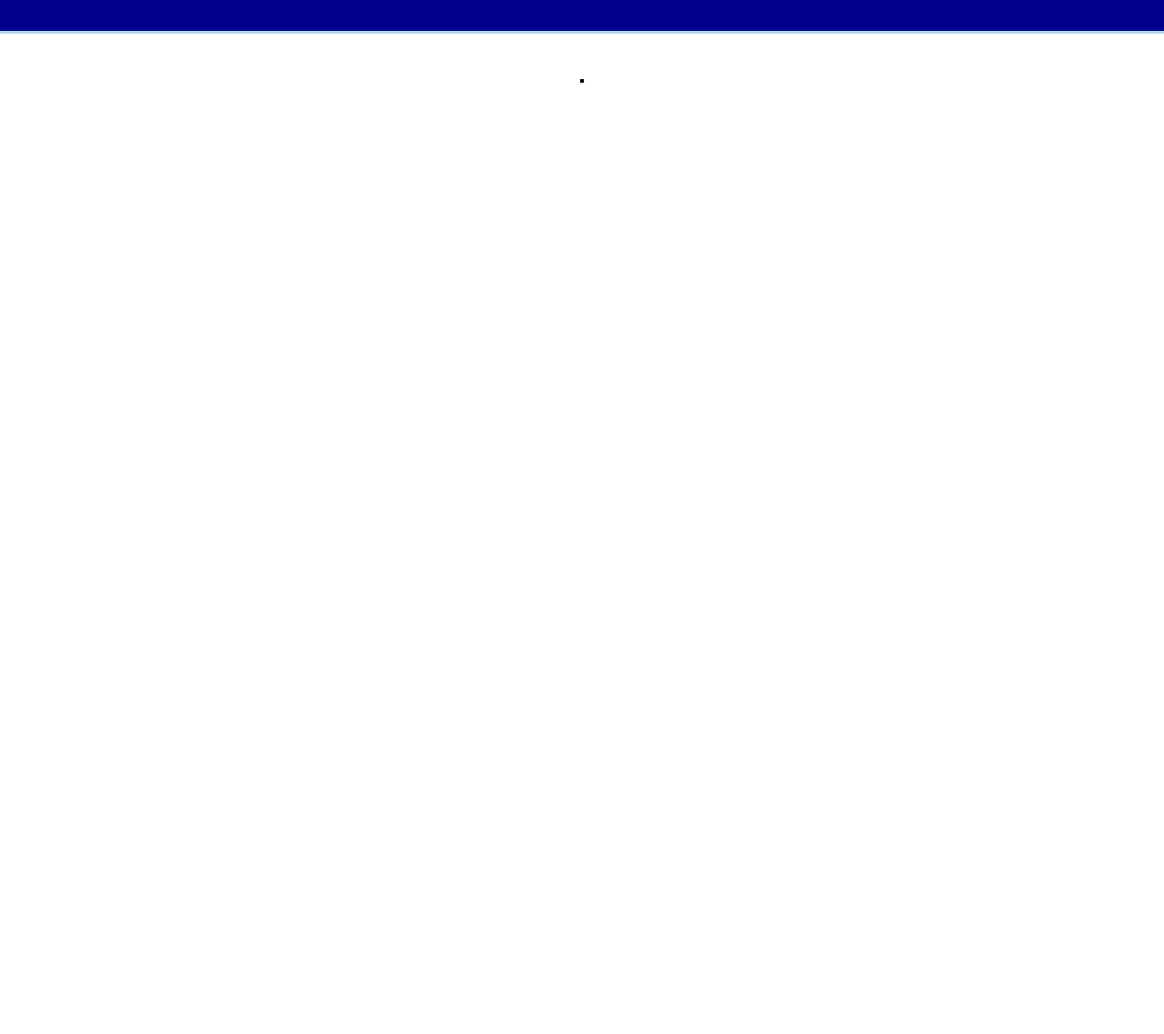
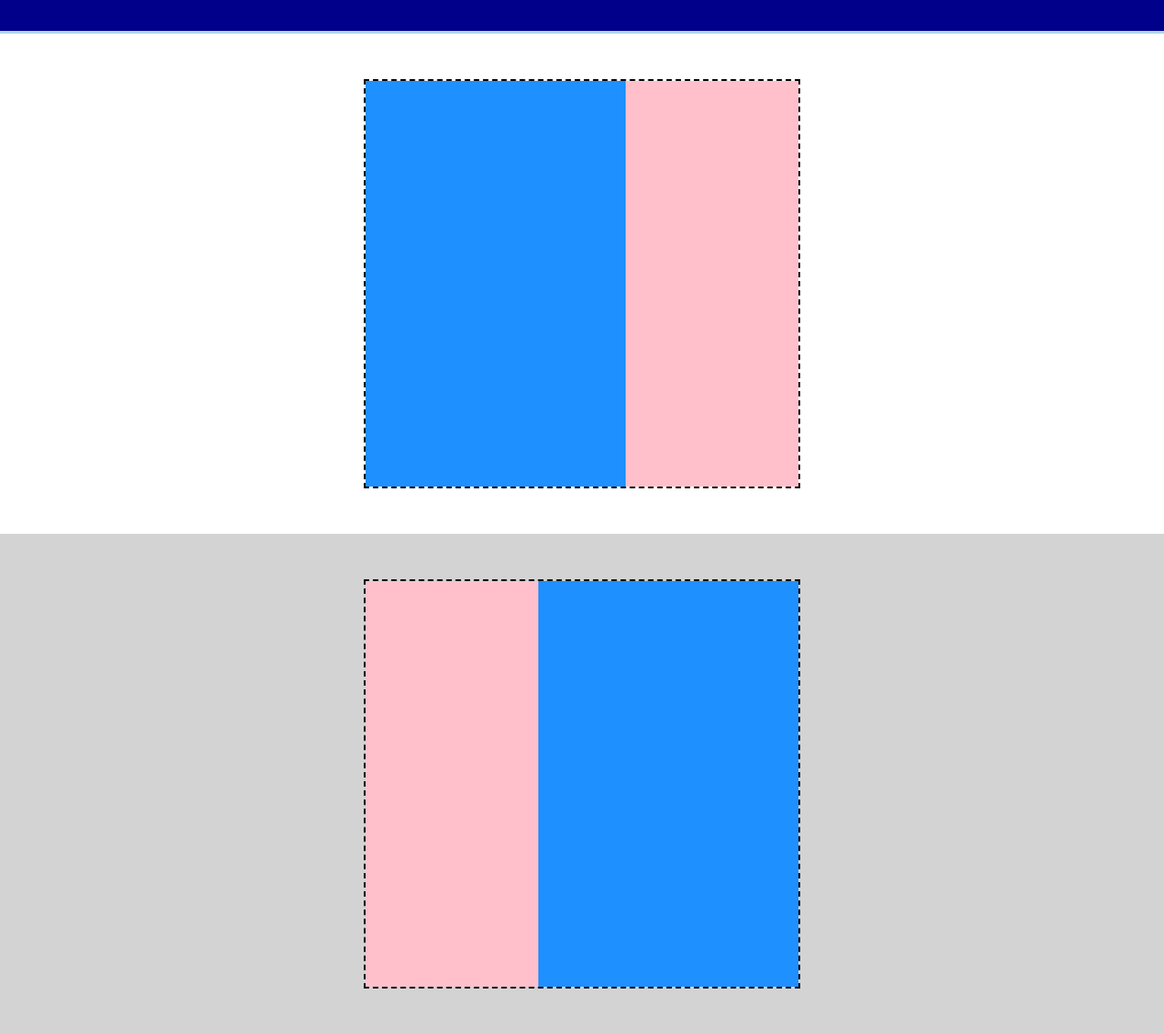
Before and after one commit to MarioSantoro/htmlcss-struttura-discord, a plain HTML site: page index.html in a window 1280 px wide. Shown: the part 500-1637 px from the top of the page at 91% size. Before the commit the page ends 800 px from the top, so only its background shows below. Drawn offline with Linux system fonts and the light colour scheme.

Commit message:
add section lightgray

```diff
--- a/Style.css/style.css
+++ b/Style.css/style.css
@@ -80,19 +80,27 @@ section.blue > .violet{
     border-radius: 10px;
 }
 
-section.white > .cian-pink{
+.cyan-pink{
     height: 450px;
-    width: 60%;
+    width: 70%;
 }
 
-section.white > div.cyan-pink > div.cyan{
+div.cyan-pink > div.cyan{
     width: 60%;
     height: 100%;
     background-color: #1e90ff;
 }
 
-section.white > div.cyan-pink > div.pink{
+div.cyan-pink > div.pink{
     width: 40%;
     height: 100%;
     background-color: #ffc0cb;
 }
+
+section.lightgray{
+    background-color: lightgray;
+}
+
+section.lightgray >div.cyan-pink > div.cyan{
+    order: 2;
+}
--- a/index.html
+++ b/index.html
@@ -31,8 +31,8 @@
         </section>
     </header>
 
-    <section class="white flex center-top center-flex">
-        <div class="cyan-pink border flex">
+    <section class="white flex center-top ">
+        <div class="cyan-pink border flex center-side">
             <div class="cyan">
             </div>
             <div class="pink">
@@ -40,5 +40,13 @@
         </div>
     </section>
 
+    <section class="lightgray flex center-top">
+        <div class="cyan-pink border flex center-side">
+            <div class="cyan">
+            </div>
+            <div class="pink">
+            </div>
+        </div>
+    </section>
 </body>
 </html>
```
